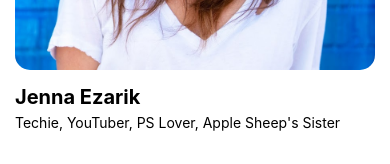
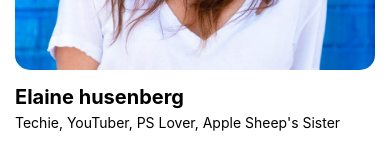
Before and after one commit to vandodev/Menu-customizado, a React Native app: screen / in a window 390 px wide. Shown: the part 391-555 px from the top of the page. Built offline with nearby package versions, Linux system fonts and the light colour scheme.

Commit message:
:notebook: Ajustes

```diff
--- a/App.js
+++ b/App.js
@@ -39,7 +39,9 @@ export default function App() {
 
   return (
     <SafeAreaView style={styles.container}>
-      <View style={{ justifyContent: "flex-start", padding: 20 }}>
+      <View
+        style={{ justifyContent: "flex-start", padding: 20, marginTop: 20 }}
+      >
         <Image
           source={profile}
           style={{ width: 60, height: 60, borderRadius: 10, marginTop: 8 }}
@@ -178,7 +180,7 @@ export default function App() {
               paddingBottom: 5,
             }}
           >
-            Jenna Ezarik
+            Elaine husenberg
           </Text>
 
           <Text style={{}}>
```
